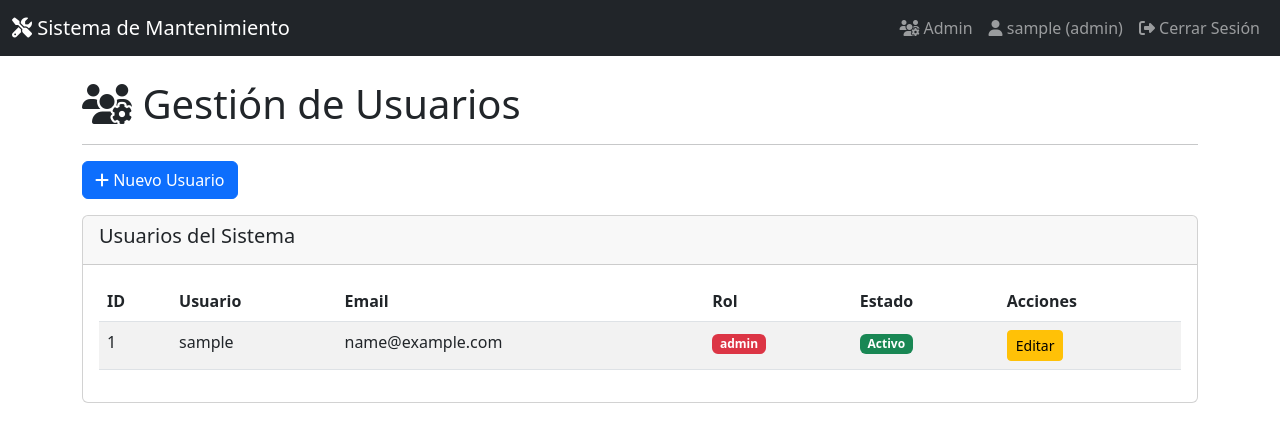
After one commit to kawaiidatadev/maintenance-system, a Flask app: page /admin/users in a window 1280 px wide. The commit adds this page. Shown: the top 442 px of the page. Run offline with Flask 3, Linux system fonts and the light colour scheme; a user stored in the database is signed in; tables that the repository leaves empty hold one stand-in row (values such as "Sample post").

Commit message:
Integracion de alta de usuarios

```diff
--- a/app/blueprints/__init__.py
+++ b/app/blueprints/__init__.py
@@ -1,2 +1,3 @@
 from app.blueprints.auth import auth_bp
 from app.blueprints.dashboard import dashboard_bp
+from app.blueprints.admin import admin_bp
--- /dev/null
+++ b/app/blueprints/admin.py
@@ -0,0 +1,73 @@
+from flask import Blueprint, render_template, request, redirect, url_for, flash
+from flask_login import login_required, current_user
+from werkzeug.security import generate_password_hash
+from app import db
+from app.models.user import User
+
+admin_bp = Blueprint('admin', __name__, url_prefix='/admin')
+
+
+def admin_required(func):
+    """Decorador para requerir rol admin"""
+    from functools import wraps
+    @wraps(func)
+    def decorated_view(*args, **kwargs):
+        if not current_user.is_authenticated or current_user.role != 'admin':
+            flash('Acceso denegado. Se requieren permisos de administrador.', 'danger')
+            return redirect(url_for('dashboard.index'))
+        return func(*args, **kwargs)
+
+    return decorated_view
+
+
+@admin_bp.route('/users')
+@login_required
+@admin_required
+def users():
+    users = User.query.all()
+    return render_template('admin/users.html', users=users)
+
+
+@admin_bp.route('/users/create', methods=['POST'])
+@login_required
+@admin_required
+def create_user():
+    username = request.form.get('username')
+    email = request.form.get('email')
+    password = request.form.get('password')
+    role = request.form.get('role')
+
+    # Verificar si ya existe
+    if User.query.filter_by(username=username).first():
+        flash('El nombre de usuario ya existe', 'danger')
+        return redirect(url_for('admin.users'))
+
+    if User.query.filter_by(email=email).first():
+        flash('El email ya está registrado', 'danger')
+        return redirect(url_for('admin.users'))
+
+    user = User(
+        username=username,
+        email=email,
+        password_hash=generate_password_hash(password),
+        role=role,
+        is_active=True
+    )
+    db.session.add(user)
+    db.session.commit()
+    flash(f'Usuario {username} creado exitosamente', 'success')
+    return redirect(url_for('admin.users'))
+
+
+@admin_bp.route('/users/delete/<int:user_id>')
+@login_required
+@admin_required
+def delete_user(user_id):
+    user = User.query.get_or_404(user_id)
+    if user.id == current_user.id:
+        flash('No puedes eliminar tu propio usuario', 'danger')
+        return redirect(url_for('admin.users'))
+    db.session.delete(user)
+    db.session.commit()
+    flash(f'Usuario {user.username} eliminado', 'success')
+    return redirect(url_for('admin.users'))
--- /dev/null
+++ b/app/templates/admin/users.html
@@ -0,0 +1,105 @@
+{% extends "base.html" %}
+
+{% block content %}
+<div class="row">
+    <div class="col-12">
+        <h1><i class="fas fa-users-cog"></i> Gestión de Usuarios</h1>
+        <hr>
+        <button class="btn btn-primary mb-3" data-bs-toggle="modal" data-bs-target="#newUserModal">
+            <i class="fas fa-plus"></i> Nuevo Usuario
+        </button>
+    </div>
+</div>
+
+<div class="row">
+    <div class="col-12">
+        <div class="card">
+            <div class="card-header">
+                <h5>Usuarios del Sistema</h5>
+            </div>
+            <div class="card-body">
+                <table class="table table-striped">
+                    <thead>
+                        <tr>
+                            <th>ID</th>
+                            <th>Usuario</th>
+                            <th>Email</th>
+                            <th>Rol</th>
+                            <th>Estado</th>
+                            <th>Acciones</th>
+                        </tr>
+                    </thead>
+                    <tbody>
+                        {% for user in users %}
+                        <tr>
+                            <td>{{ user.id }}</td>
+                            <td>{{ user.username }}</td>
+                            <td>{{ user.email }}</td>
+                            <td>
+                                <span class="badge bg-{{ 'danger' if user.role == 'admin' else 'primary' if user.role == 'supervisor' else 'secondary' }}">
+                                    {{ user.role }}
+                                </span>
+                            </td>
+                            <td>
+                                {% if user.is_active %}
+                                    <span class="badge bg-success">Activo</span>
+                                {% else %}
+                                    <span class="badge bg-danger">Inactivo</span>
+                                {% endif %}
+                            </td>
+                            <td>
+                                <button class="btn btn-sm btn-warning" onclick="editUser({{ user.id }})">Editar</button>
+                                {% if user.id != current_user.id %}
+                                <button class="btn btn-sm btn-danger" onclick="deleteUser({{ user.id }})">Eliminar</button>
+                                {% endif %}
+                            </td>
+                        </tr>
+                        {% endfor %}
+                    </tbody>
+                </table>
+            </div>
+        </div>
+    </div>
+</div>
+
+<!-- Modal Nuevo Usuario -->
+<div class="modal fade" id="newUserModal" tabindex="-1">
+    <div class="modal-dialog">
+        <div class="modal-content">
+            <div class="modal-header">
+                <h5 class="modal-title">Nuevo Usuario</h5>
+                <button type="button" class="btn-close" data-bs-dismiss="modal"></button>
+            </div>
+            <form method="POST" action="{{ url_for('admin.create_user') }}">
+                <div class="modal-body">
+                    <div class="mb-3">
+                        <label>Usuario</label>
+                        <input type="text" name="username" class="form-control" required>
+                    </div>
+                    <div class="mb-3">
+                        <label>Email</label>
+                        <input type="email" name="email" class="form-control" required>
+                    </div>
+                    <div class="mb-3">
+                        <label>Contraseña</label>
+                        <input type="password" name="password" class="form-control" required>
+                    </div>
+                    <div class="mb-3">
+                        <label>Rol</label>
+                        <select name="role" class="form-control">
+                            <option value="tecnico">Técnico</option>
+                            <option value="supervisor">Supervisor</option>
+                            <option value="viewer">Visualizador</option>
+                            <option value="admin">Administrador</option>
+                        </select>
+                    </div>
+                </div>
+                <div class="modal-footer">
+                    <button type="button" class="btn btn-secondary" data-bs-dismiss="modal">Cancelar</button>
+                    <button type="submit" class="btn btn-primary">Crear</button>
+                </div>
+            </form>
+        </div>
+    </div>
+</div>
+{% endblock %}
--- a/app/templates/base.html
+++ b/app/templates/base.html
@@ -21,6 +21,14 @@
         <div class="collapse navbar-collapse" id="navbarNav">
             <ul class="navbar-nav ms-auto">
                 {% if current_user.is_authenticated %}
+                    <!-- Enlace de administración solo para admin -->
+                    {% if current_user.role == 'admin' %}
+                    <li class="nav-item">
+                        <a class="nav-link" href="{{ url_for('admin.users') }}">
+                            <i class="fas fa-users-cog"></i> Admin
+                        </a>
+                    </li>
+                    {% endif %}
                     <li class="nav-item">
                         <span class="nav-link">
                             <i class="fas fa-user"></i> {{ current_user.username }} ({{ current_user.role }})
```
Also changed, not shown: app/__init__.py (+6 -1 lines). Lines whose indentation alone changed are shown as unchanged.
